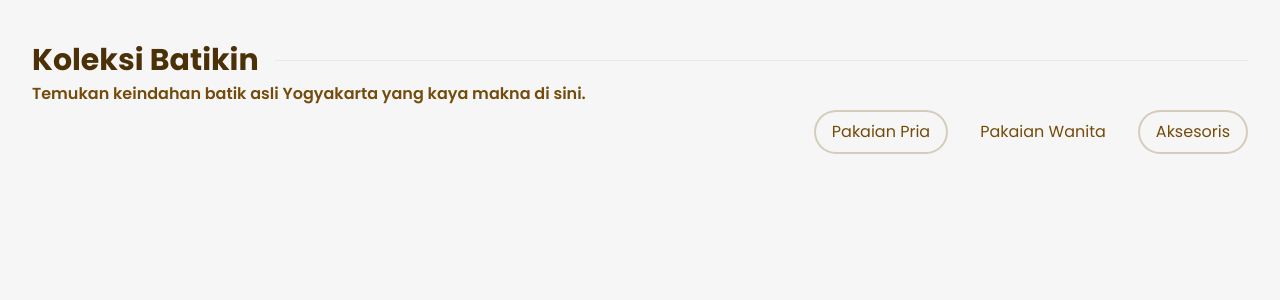
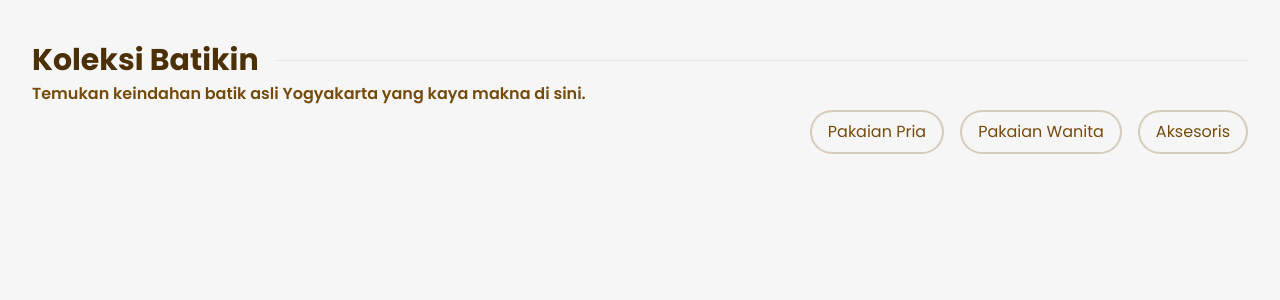
Before and after one commit to PBP-A-05/batikin, a Django app: page /shopping/ in a window 1280 px wide. Shown: the part 134-434 px from the top of the page. Run offline with Django 4.2, Linux system fonts and the light colour scheme; data that the repository does not hold is empty; some libraries are stand-ins or nearby versions.

Commit message:
push main

```diff
--- a/shopping/templates/shopping/product_list.html
+++ b/shopping/templates/shopping/product_list.html
@@ -65,7 +65,7 @@
             <button onclick="filterProducts('pakaian_pria')" class="category-btn px-3 py-1 sm:px-4 sm:py-2 text-sm sm:text-base rounded-full text-coklat-1 border-2 border-coklat-rgba bg-[#f6f6f6] hover:text-gradient-coklat hover:shadow-lg transition-all duration-300 focus:outline-none mb-2 sm:mb-0 {% if current_category == 'pakaian_pria' %}text-gradient-coklat border-gradient-coklat shadow-lg{% endif %}" data-category="pakaian_pria">
                 Pakaian Pria
             </button>
-            <button onclick="filterProducts('pakaian_wanita')" class="category-btn px-3 sm:px-4 sm:py-2 text-sm sm:text-base rounded-full text-coklat-1 bg-[#f6f6f6] hover:text-gradient-coklat hover:shadow-lg transition-all duration-300 focus:outline-none mb-2 sm:mb-0 {% if current_category == 'pakaian_wanita' %}text-gradient-coklat border-gradient-coklat shadow-lg{% endif %}" data-category="pakaian_wanita">
+            <button onclick="filterProducts('pakaian_wanita')" class="category-btn px-3 sm:px-4 sm:py-2 text-sm sm:text-base rounded-full text-coklat-1 border-2 border-coklat-rgba bg-[#f6f6f6] hover:text-gradient-coklat hover:shadow-lg transition-all duration-300 focus:outline-none mb-2 sm:mb-0 {% if current_category == 'pakaian_wanita' %}text-gradient-coklat border-gradient-coklat shadow-lg{% endif %}" data-category="pakaian_wanita">
                 Pakaian Wanita
             </button>
             <button onclick="filterProducts('aksesoris')" class="category-btn px-3 py-1 sm:px-4 sm:py-2 text-sm sm:text-base rounded-full text-coklat-1 border-2 border-coklat-rgba bg-[#f6f6f6] hover:text-gradient-coklat hover:shadow-lg transition-all duration-300 focus:outline-none mb-2 sm:mb-0 {% if current_category == 'aksesoris' %}text-gradient-coklat border-gradient-coklat shadow-lg{% endif %}" data-category="aksesoris">
```
